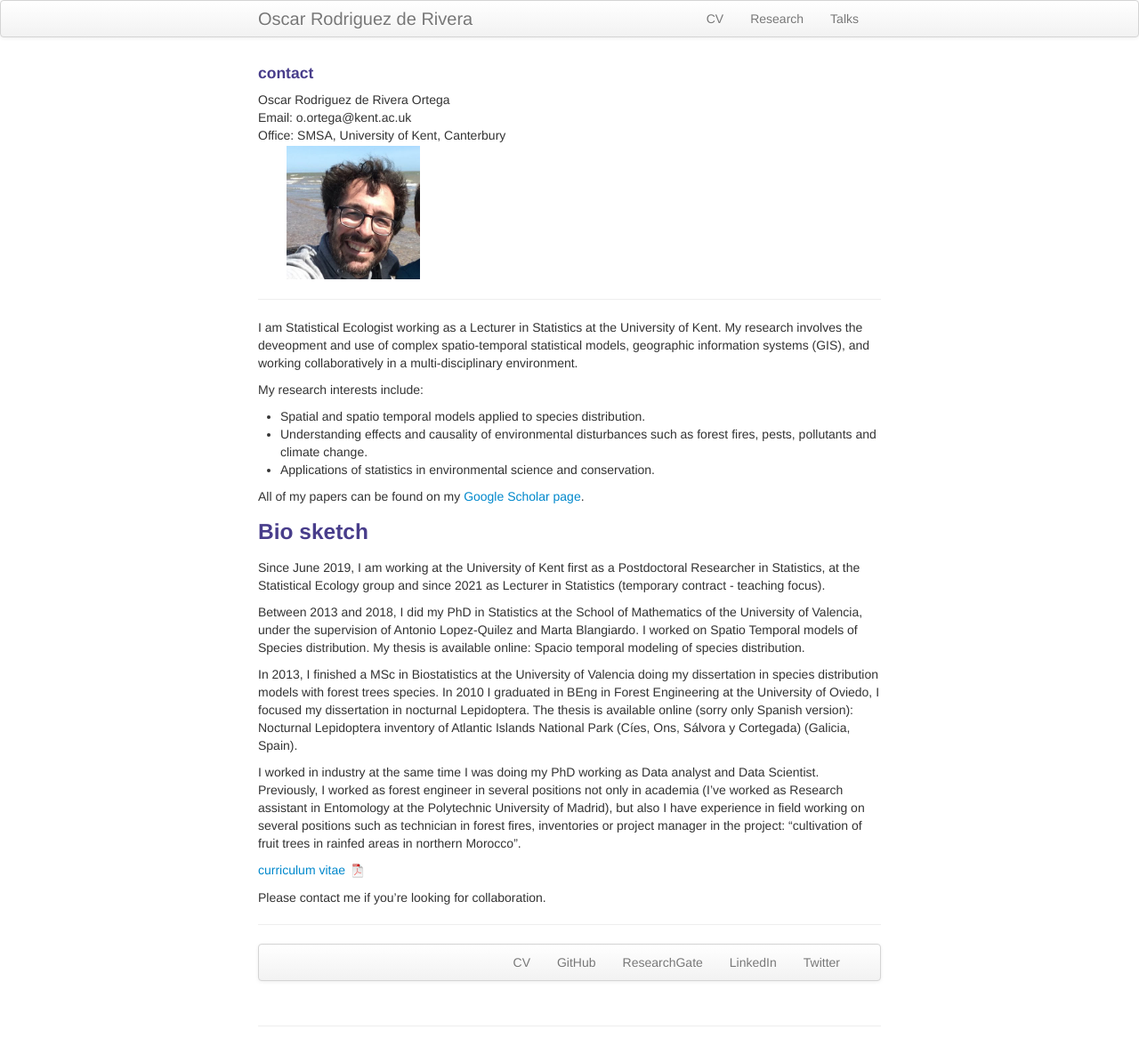
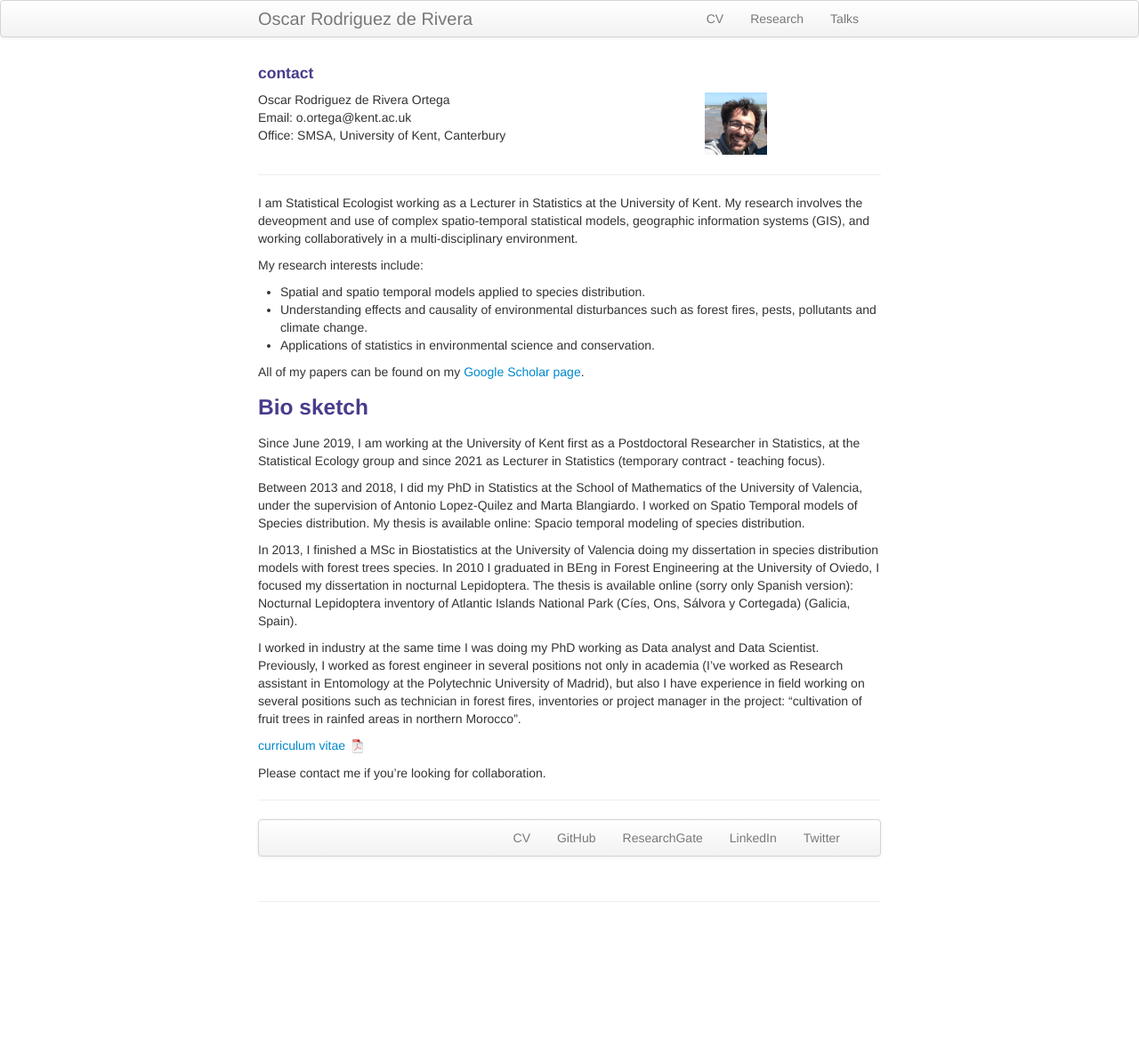
Before and after one commit to orrortega/orrortega.github.io, a Jekyll site: the page built from index.md, in a window 1280 px wide. Shown: the whole page at 89% size. Built offline with Jekyll 4.4.1, drawn with Linux system fonts in a browser that asks for light colours; after the commit the page ends 1045 px from its top, so only the background shows below that.

Commit message:
Update index.md

```diff
--- a/index.md
+++ b/index.md
@@ -14,7 +14,7 @@ keywords: Statistical Ecology, Species Distribution Models, Spatio-Temporal Mode
             Email: o.ortega@kent.ac.uk<br/>
             Office: SMSA, University of Kent, Canterbury
         </div>
-        <div class="span0">
+        <div class="span1">
         <a href="../assets/headshot1.jpeg">
             <img src="../assets/headshot1.jpeg" width = "150" height = "150"
                   title="Oscar Rodriguez de Rivera" alt="Oscar Rodriguez de Rivera"/></a>
```
